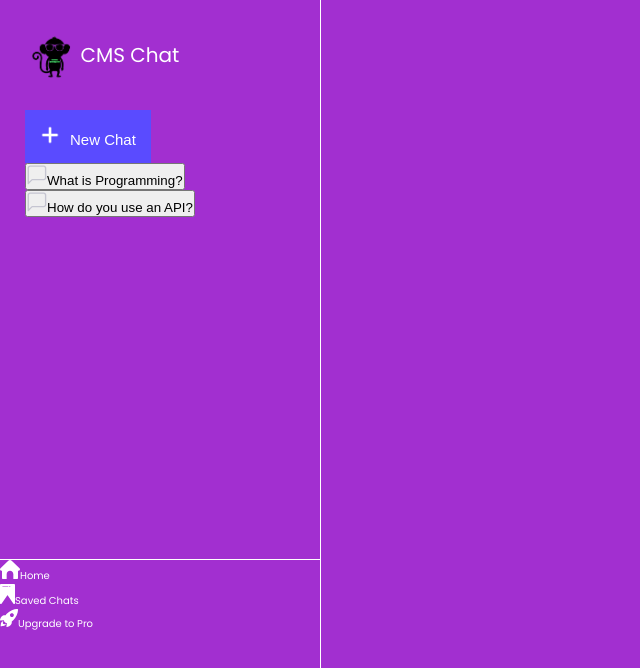
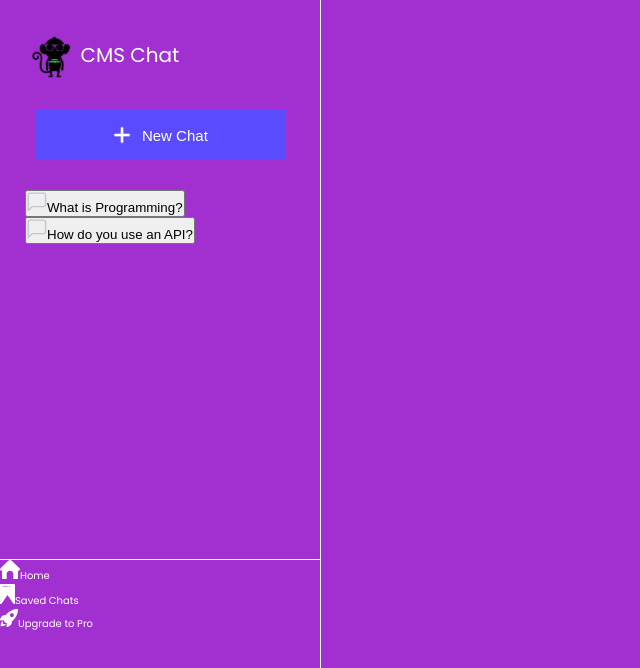
Before and after one commit to DDeShon/react-chat-ai, a React (Create React App) app: page / in a window 1280 px wide. Shown: the top 668 px of the page, without its empty margins (0-640 px from the left). Built offline with nearby package versions, Linux system fonts and the light colour scheme.

Commit message:
working on ui layout

```diff
--- a/src/App.css
+++ b/src/App.css
@@ -61,4 +61,10 @@ body {
   color: white;
   padding: 1.5rem;
   font-size: 1.5rem;
+  width: 25rem;
+  display: flex;
+  align-items: center;
+  justify-content: center;
+  margin: 0 auto;
+  margin-bottom: 3rem;
 }
```
